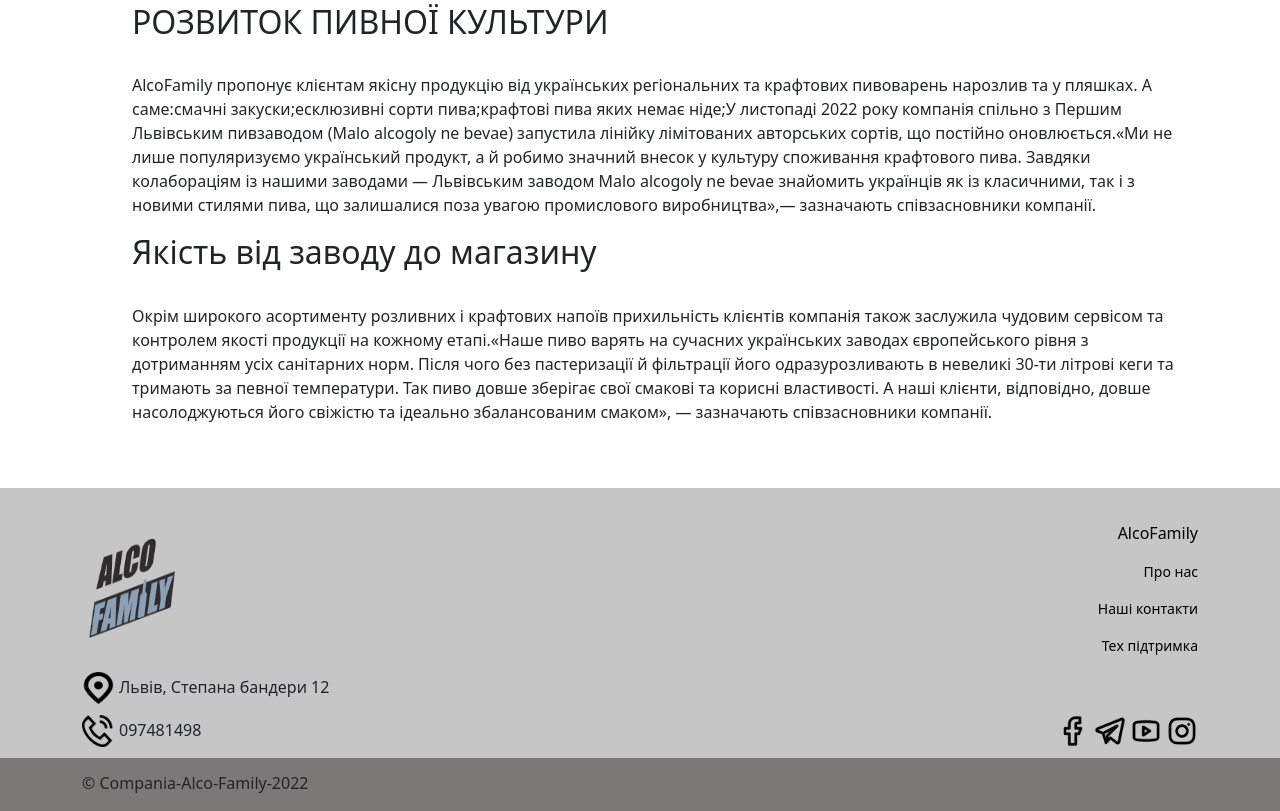
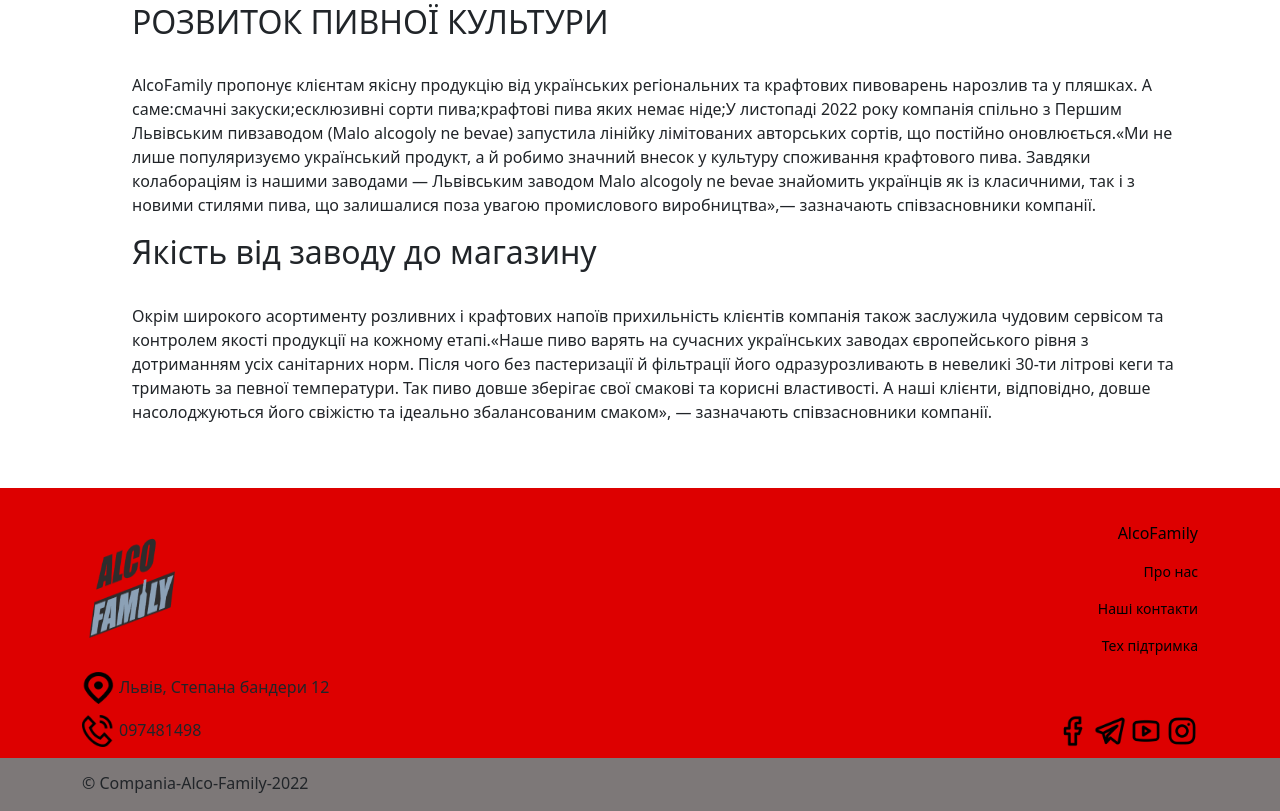
Before and after one commit to nitt123/AlcoFamily, a plain HTML site: page index.html in a window 1280 px wide. Shown: the part 665-1476 px from the top of the page. Drawn offline with nearby package versions, Linux system fonts and the light colour scheme.

Commit message:
я помiняв колiр

```diff
--- a/footer.css
+++ b/footer.css
@@ -49,7 +49,7 @@ footer .linki a:hover {
 
 }
 .footer{
-    background-color: #C6C6C6;
+    background-color: #dd0000;
     min-height: auto;
     width: 100%;
 }
```
